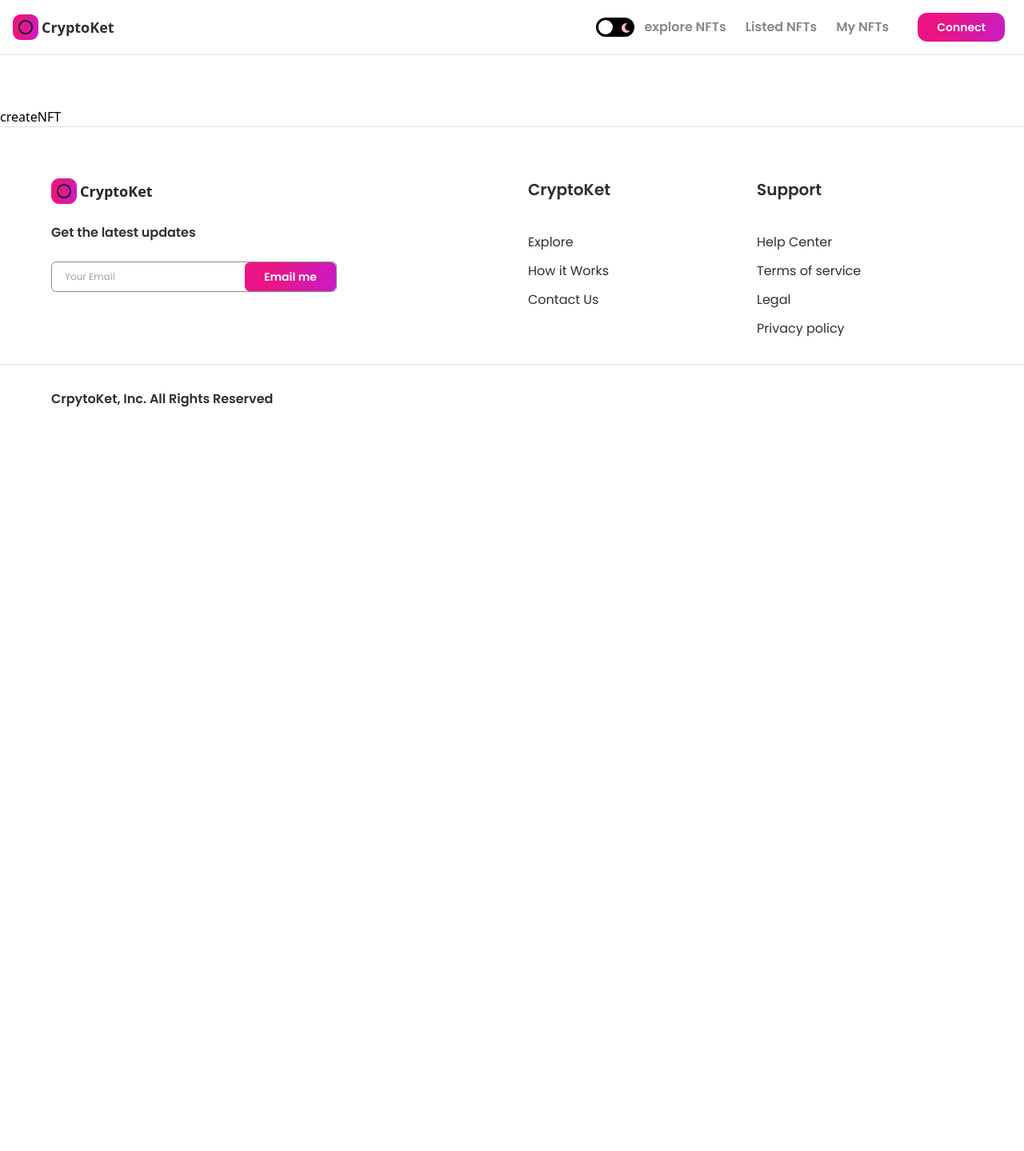
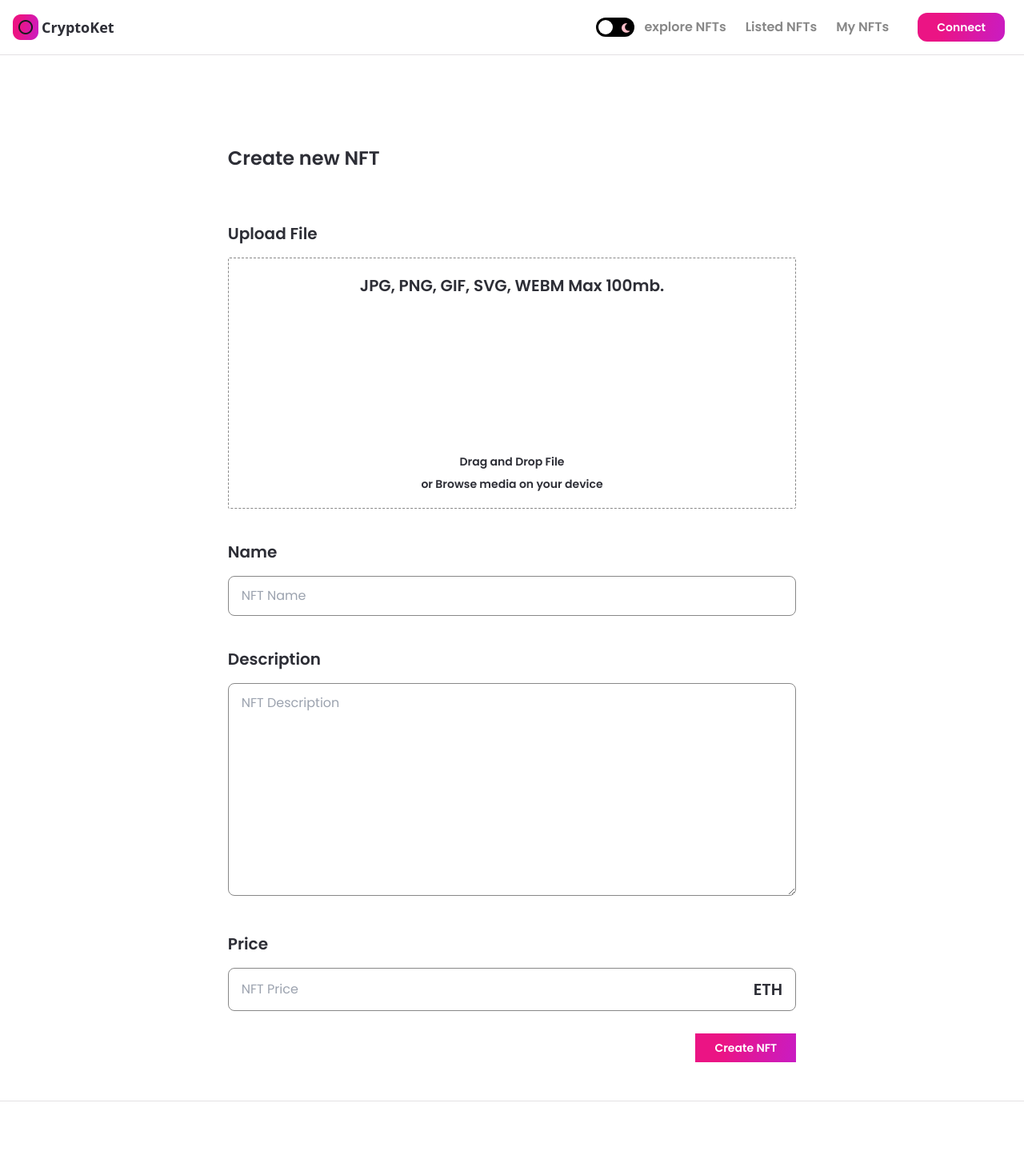
Before and after one commit to arish00/NFT-Marketplace, a Next.js app: page /create-nft in a window 1280 px wide. Shown: the top 1439 px of the page at 80% size. Before the commit the page ends 800 px from the top, so only its background shows below. Built offline with nearby package versions, Linux system fonts and the light colour scheme.

Commit message:
create-nft page finished!

```diff
--- /dev/null
+++ b/components/Input.jsx
@@ -0,0 +1,21 @@
+import React from 'react';
+
+const Input = ({ inputType, title, placeholder, handleClick }) => (
+  <div className="mt-10 w-full">
+    <p className="font-poppins text-xl font-semibold text-nft-black-1 dark:text-white">{title}</p>
+
+    {inputType === 'number' ? (
+      <div className="flexBetween mt-4 w-full flex-row rounded-lg border border-nft-gray-2 bg-white px-4 py-3 font-poppins text-base text-nft-gray-2 outline-none dark:border-nft-black-1 dark:bg-nft-black-1 dark:text-white">
+        <input type="number" className="flex w-full bg-white outline-none dark:bg-nft-black-1" placeholder={placeholder} onChange={handleClick} />
+        <p className="font-poppins text-xl font-semibold text-nft-black-1 dark:text-white">ETH</p>
+      </div>
+    ) : inputType === 'textarea' ? (
+      <textarea rows={10} className="mt-4 w-full rounded-lg border border-nft-gray-2 bg-white px-4 py-3 font-poppins text-base text-nft-gray-2 outline-none dark:border-nft-black-1 dark:bg-nft-black-1 dark:text-white" placeholder={placeholder} onChange={handleClick} />
+    ) : (
+
+      <input className="mt-4 w-full rounded-lg border border-nft-gray-2 bg-white px-4 py-3 font-poppins text-base text-nft-gray-2 outline-none dark:border-nft-black-1 dark:bg-nft-black-1 dark:text-white" type={inputType} placeholder={placeholder} onChange={handleClick} />
+    )}
+  </div>
+);
+
+export default Input;
--- a/components/index.js
+++ b/components/index.js
@@ -4,5 +4,6 @@ import Button from './Button';
 import Banner from './Banner.jsx';
 import CreatorCard from './CreatorCard.jsx';
 import NFTCard from './NFTCard.jsx';
+import Input from './Input.jsx';
 
-export { Navbar, Footer, Button, Banner, CreatorCard, NFTCard };
+export { Navbar, Footer, Button, Banner, CreatorCard, NFTCard, Input };
--- a/pages/create-nft.js
+++ b/pages/create-nft.js
@@ -1,7 +1,67 @@
-import React from 'react';
+import React, { useState, useMemo, useCallback, useContext } from 'react';
+import { useRouter } from 'next/router';
+import { useDropzone } from 'react-dropzone';
+import Image from 'next/image';
+import { useTheme } from 'next-themes';
 
-const createNFT = () => (
-  <div>createNFT</div>
-);
+import { Input, Button } from '../components/index';
+import images from '../assets';
+
+const createNFT = () => {
+  const [fileUrl, setFileUrl] = useState(null);
+  const [formInput, setFormInput] = useState({ price: '', name: '', description: '' });
+  const { theme } = useTheme();
+
+  const onDrop = useCallback(() => {
+    // upload image to the ipfs
+  }, []);
+
+  console.log(formInput);
+
+  const { getRootProps, getInputProps, isDragActive, isDragAccept, isDragReject } = useDropzone({ onDrop, accept: 'image/*', maxSize: 5000000 });
+
+  const fileStyle = useMemo(() => (
+    `dark:bg-nft-black-1 bg-white border dark:border-white border-nft-gray-2 flex flex-col items-center p-5 rounded-sm border-dashed ${isDragActive && 'border-file-active'} ${isDragActive && 'border-file-accept'} ${isDragReject && 'border-file-reject'}`
+  ), [isDragAccept, isDragActive, isDragReject]);
+
+  return (
+    <div className="flex justify-center p-12 sm:px-4">
+      <div className="w-3/5 md:w-full">
+        <h1 className="flex-1 font-poppins text-2xl font-semibold text-nft-black-1 dark:text-white sm:mb-4 minlg:text-4xl">Create new NFT</h1>
+
+        <div className="mt-16 ">
+          <p className="font-poppins text-xl font-semibold text-nft-black-1 dark:text-white">Upload File</p>
+          <div className="mt-4">
+            <div {...getRootProps()} className={fileStyle}>
+              <input {...getInputProps()} />
+              <div className="flexCenter flex-col text-center" />
+              <p className="font-poppins text-xl font-semibold text-nft-black-1 dark:text-white">JPG, PNG, GIF, SVG, WEBM Max 100mb.</p>
+              <div className="my-12 flex w-full justify-center">
+                <Image src={images.upload} width={100} height={100} objectFit="contain" alt="file upload" className={theme === 'light' && 'invert'} />
+              </div>
+
+              <p className="font-poppins text-sm font-semibold text-nft-black-1 dark:text-white">Drag and Drop File</p>
+              <p className="mt-2 font-poppins text-sm font-semibold text-nft-black-1 dark:text-white">or Browse media on your device</p>
+            </div>
+          </div>
+          {fileUrl && (
+            <aside>
+              <div>
+                <img src={fileUrl} alt="asset_file" />
+              </div>
+            </aside>
+          )}
+        </div>
+
+        <Input inputType="input" title="Name" placeholder="NFT Name" handleClick={(e) => { setFormInput({ ...formInput, name: e.target.value }); }} />
+        <Input inputType="textarea" title="Description" placeholder="NFT Description" handleClick={(e) => { setFormInput({ ...formInput, description: e.target.value }); }} />
+        <Input inputType="number" title="Price" placeholder="NFT Price" handleClick={(e) => { setFormInput({ ...formInput, price: e.target.value }); }} />
+        <div className="mt-7 flex w-full justify-end">
+          <Button btnName="Create NFT" className="rounded-xl" />
+        </div>
+      </div>
+    </div>
+  );
+};
 
 export default createNFT;
```
